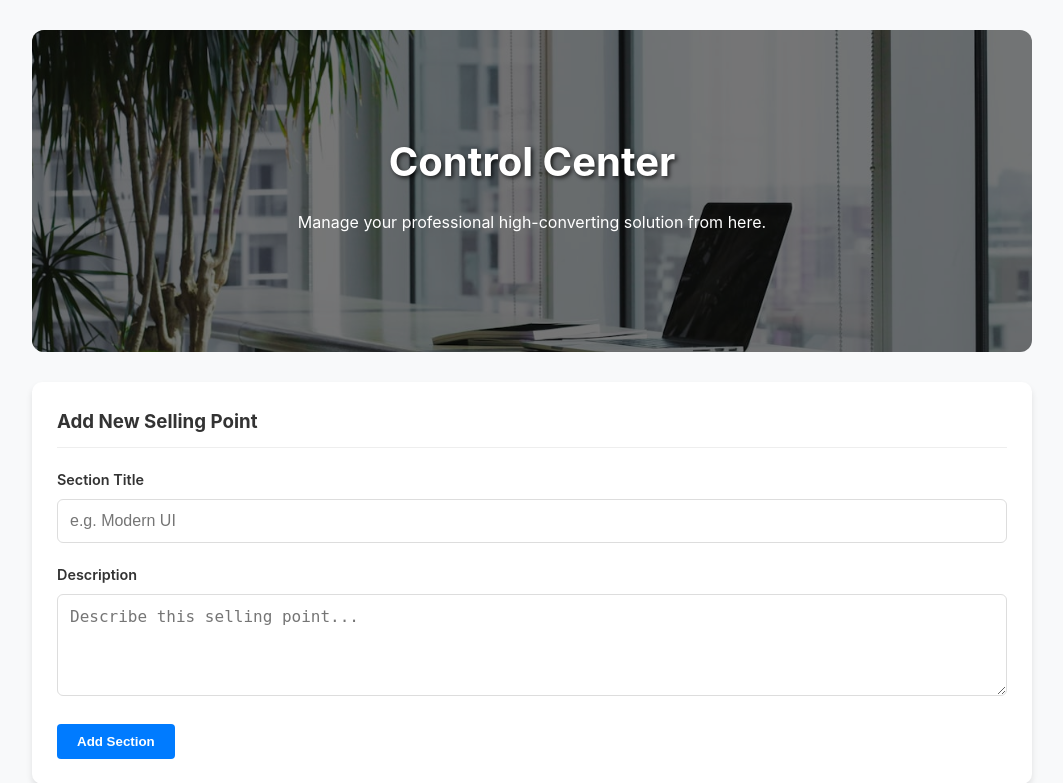
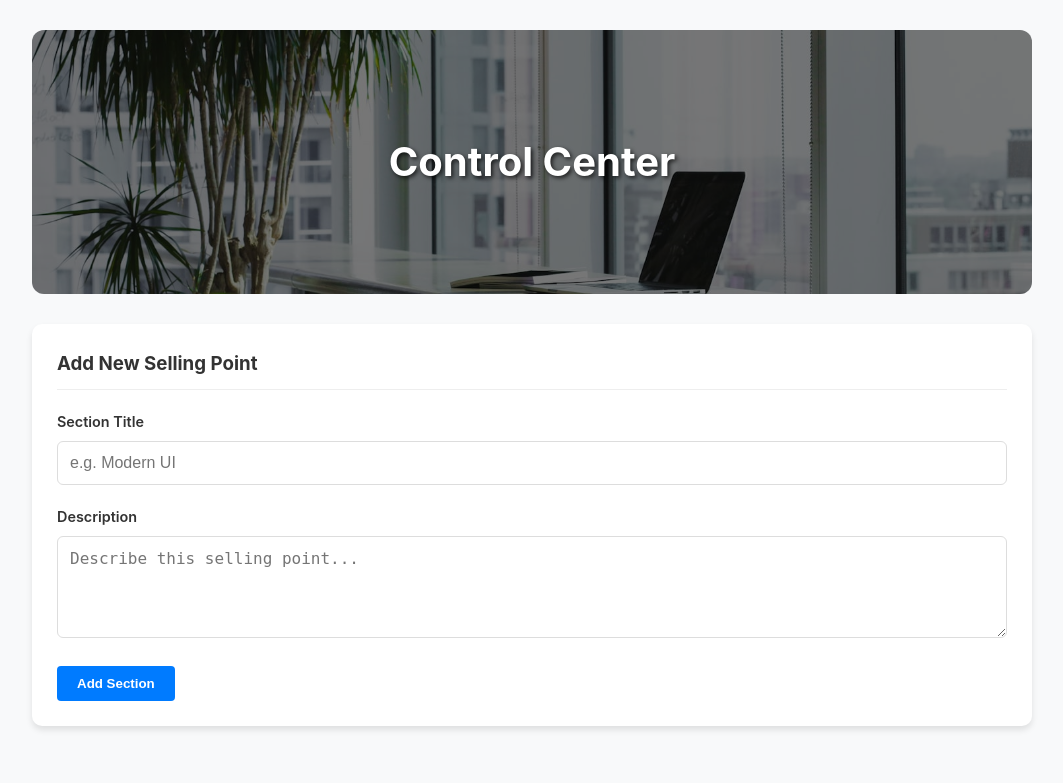
Before and after one commit to ghost123w/umuhiredivine_et, a PHP site: page /admin/dashboard.php in a window 1280 px wide. Shown: the part 118-901 px from the top of the page, without its empty margins (108-1171 px from the left). Run offline with PHP 8.4, Linux system fonts and the light colour scheme; the visitor is signed in with stand-in values (Sample User, id 1); data comes from the database, SQL or seed files in the repository.

Commit message:
Complete selling point website and remove redundant tagline.
- Implemented procedural PHP architecture with multi-admin support.
- Configured "umuhiredivine_et" branding with bold font weight.
- Integrated Intersection Observer for scroll animations.
- Removed "Your professional high-converting solution..." tagline from frontend and dashboard as requested.
- Verified all features via Playwright testing and manual review.

Co-authored-by: ghost123w <76251002+ghost123w@users.noreply.github.com>

```diff
--- a/admin/dashboard.php
+++ b/admin/dashboard.php
@@ -74,7 +74,6 @@ $sections = $pdo->query("SELECT * FROM content ORDER BY id ASC")->fetchAll();
             <!-- Website dashboard landing page hero section -->
             <section class="dashboard-hero">
                 <h2>Control Center</h2>
-                <p>Manage your professional high-converting solution from here.</p>
             </section>
 
             <?php if (isset($_GET['msg'])): ?>
--- a/index.php
+++ b/index.php
@@ -23,7 +23,6 @@ try {
     <header>
         <div class="hero">
             <h1><?php echo SITE_NAME; ?></h1>
-            <p>Your professional high-converting solution. Elevate your business with our proven strategies.</p>
             <a href="#features" class="cta">Explore Features</a>
         </div>
     </header>
```
Also changed, not shown: 1 other file.
